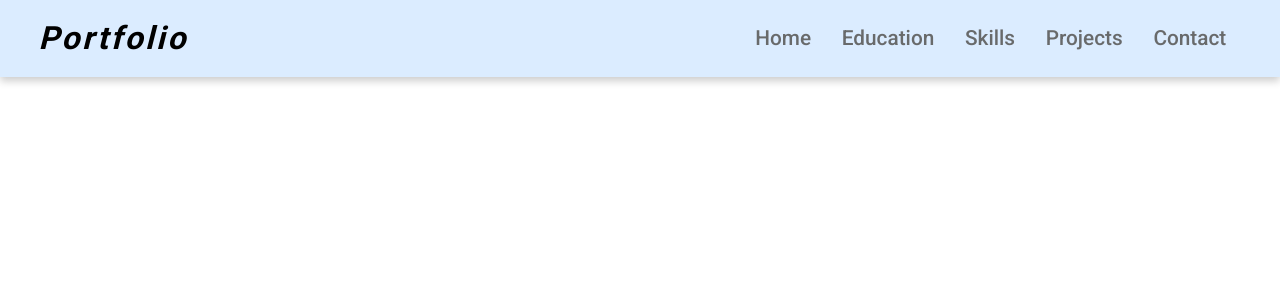
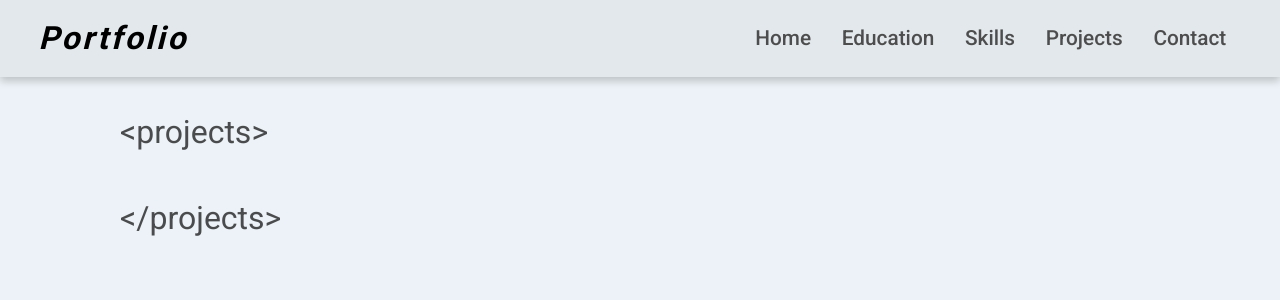
Before and after one commit to niloysikdar/React-Portfolio, a React (Create React App) app: page /projects in a window 1280 px wide. Shown: the top 300 px of the page. Built offline with nearby package versions, Linux system fonts and the light colour scheme.

Commit message:
Fixed Styling

```diff
--- a/package.json
+++ b/package.json
@@ -13,8 +13,7 @@
     "react-reveal": "^1.2.2",
     "react-router-dom": "^5.2.0",
     "react-scripts": "4.0.3",
-    "typescript": "^4.1.2",
-    "typewriter-effect": "^2.18.0"
+    "typescript": "^4.1.2"
   },
   "scripts": {
     "start": "react-scripts start",
--- a/src/components/Navbar/navbar.module.scss
+++ b/src/components/Navbar/navbar.module.scss
@@ -8,12 +8,14 @@
   height: $navbarheight;
   width: 100%;
   padding: 0 3vw;
-  background-color: #dbecff;
+  // background-color: #dbecff;
+  background: #e2e8ec;
   box-shadow: 0 4px 8px 0 rgba(0, 0, 0, 0.2);
   z-index: 1;
   display: flex;
   justify-content: space-between;
   align-items: center;
+  // border-bottom: 2px solid #000000e7;
 
   .logo {
     font-size: 2rem;
@@ -27,14 +29,16 @@
       padding: 0.5vw 0.7vw;
       margin: 0 0.5vw;
       transition: 0.5s all ease-in-out;
-      color: #5e5e5eea;
+      color: #4d4d4d;
       font-size: 1.3rem;
       font-weight: 500;
-      transition: 0.5s all ease-in-out;
+      border-radius: 4px;
+      transition: 0.3s all ease-in-out;
 
       &:hover {
         // color: $buttoncolor2;
-        color: #000000e7;
+        // color: #000000;
+        background-color: rgba(0, 0, 0, 0.06);
       }
     }
   }
--- a/src/pages/Home/home.module.scss
+++ b/src/pages/Home/home.module.scss
@@ -73,10 +73,18 @@
   }
 
   .about {
-    margin-bottom: 3rem;
+    margin-bottom: 1rem;
     font-size: 1.8rem;
     font-weight: 400;
     color: #3f3f3f;
+    text-align: center;
+  }
+
+  .about_next {
+    margin-bottom: 3rem;
+    font-size: 1.6rem;
+    font-weight: 400;
+    color: #3f3f3fe0;
     text-align: center;
   }
 
--- a/src/pages/Home/index.tsx
+++ b/src/pages/Home/index.tsx
@@ -4,7 +4,9 @@ import profilePic from "../../assets/profile.jpg";
 
 // @ts-ignore
 import Zoom from "react-reveal/Zoom";
-import Typewriter from "typewriter-effect";
+
+const about = "<A Developer who loves to build cool things>";
+const about_next = "</Web and Mobile app developer and mentor>";
 
 const Home = () => {
   return (
@@ -13,30 +15,22 @@ const Home = () => {
         <img src={profilePic} alt="Profile" className={styles.image} />
         <h2 className={styles.title}>Hey, Niloy here</h2>
       </Zoom>
-      <h3 className={styles.about}>
-        <Typewriter
-          options={{
-            loop: true,
-          }}
-          onInit={(typewriter) => {
-            typewriter
-              .pauseFor(500)
-              .typeString("A Developer who loves to build cool things")
-              .pauseFor(800)
-              .deleteAll()
-              .typeString("Web and Mobile app developer and mentor")
-              .pauseFor(800)
-              .start();
-          }}
-        />
-      </h3>
+      <Zoom right cascade>
+        <h3 className={styles.about}>{about}</h3>
+        <h3 className={styles.about_next}>{about_next}</h3>
         <div className={styles.links}>
           {LinksData.map((item) => (
-          <a href={item.link} target="_blank" rel="noreferrer" key={item.title}>
+            <a
+              href={item.link}
+              target="_blank"
+              rel="noreferrer"
+              key={item.title}
+            >
               {item.icon}
             </a>
           ))}
         </div>
+      </Zoom>
     </div>
   );
 };
--- a/src/pages/Projects/index.tsx
+++ b/src/pages/Projects/index.tsx
@@ -1,7 +1,15 @@
+import styles from "./projects.module.scss";
+
+const projectsOpen = "<projects>";
+const projectsClose = "</projects>";
+
 const Projects = () => {
   return (
-    <div>
-      <h2>Projects</h2>
+    <div className={styles.projects}>
+      <div className={styles.wrapper}>
+        <h3 className={styles.projectsOpen}>{projectsOpen}</h3>
+        <h3 className={styles.projectsClose}>{projectsClose}</h3>
+      </div>
     </div>
   );
 };
--- a/src/pages/Projects/projects.module.scss
+++ b/src/pages/Projects/projects.module.scss
@@ -0,0 +1,29 @@
+@import "../../ui/colors";
+@import "../../ui/values";
+
+.projects {
+  min-height: 100vh;
+  padding: calc(#{$navbarheight} + 1rem) 0 2rem 0;
+  background-color: $lightbackground;
+
+  .wrapper {
+    max-width: 1080px;
+    margin: 20px auto;
+    padding: 0 20px;
+    position: relative;
+
+    .projectsOpen {
+      font-size: 2rem;
+      font-weight: 400;
+      margin-bottom: 2rem;
+      color: #000000b0;
+    }
+
+    .projectsClose {
+      font-size: 2rem;
+      font-weight: 400;
+      margin-top: 3rem;
+      color: #000000b0;
+    }
+  }
+}
```
Also changed, not shown: src/components/ProjectCard/ProjectCard.tsx (added, +9 -0 lines), src/components/ProjectCard/projectCard.module.scss (added), 1 other file (tests, documents, lock files or other folders). Lines whose indentation alone changed are shown as unchanged.
